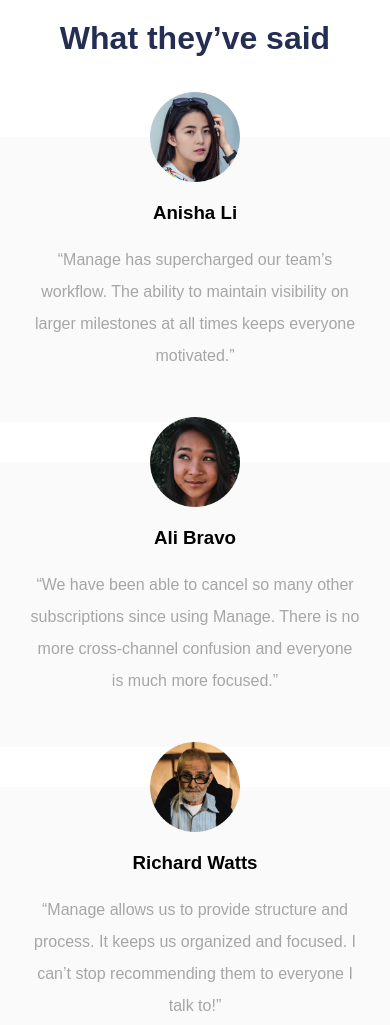
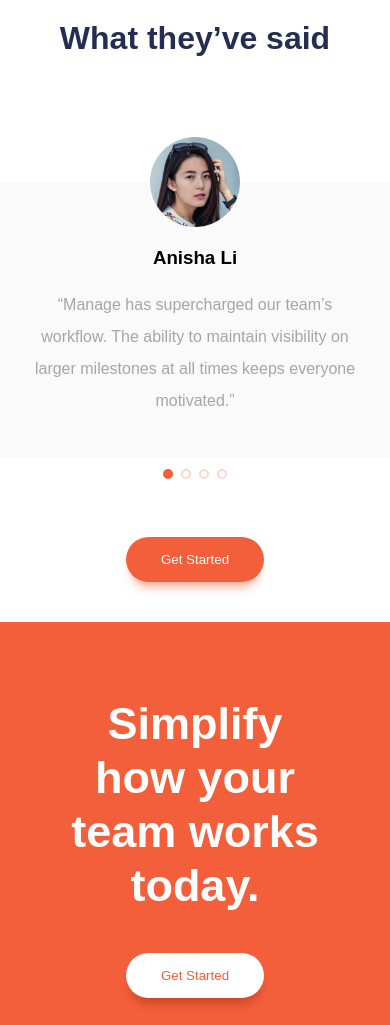
Before and after one commit to theMBdev/manage-landing-page-master-frontendmentor, a plain HTML site: page index.html in a window 390 px wide. Shown: the part 1960-2985 px from the top of the page. Drawn offline with nearby package versions, Linux system fonts and the light colour scheme; a web font is replaced by a local one.

Commit message:
Mobile carousel with flickity

```diff
--- /dev/null
+++ b/flickity.css
@@ -0,0 +1,137 @@
+/*! Flickity v2.2.1
+https://flickity.metafizzy.co
+---------------------------------------------- */
+
+.flickity-enabled {
+  position: relative;
+}
+
+.flickity-enabled:focus { outline: none; }
+
+.flickity-viewport {
+  overflow: hidden;
+  position: relative;
+  height: 100%;
+}
+
+.flickity-slider {
+  position: absolute;
+  width: 100%;
+  height: 100%;
+}
+
+/* draggable */
+
+.flickity-enabled.is-draggable {
+  -webkit-tap-highlight-color: transparent;
+  -webkit-user-select: none;
+     -moz-user-select: none;
+      -ms-user-select: none;
+          user-select: none;
+}
+
+.flickity-enabled.is-draggable .flickity-viewport {
+  cursor: move;
+  cursor: -webkit-grab;
+  cursor: grab;
+}
+
+.flickity-enabled.is-draggable .flickity-viewport.is-pointer-down {
+  cursor: -webkit-grabbing;
+  cursor: grabbing;
+}
+
+/* ---- flickity-button ---- */
+
+.flickity-button {
+  position: absolute;
+  background: hsla(0, 0%, 100%, 0.75);
+  border: none;
+  color: #333;
+}
+
+.flickity-button:hover {
+  background: white;
+  cursor: pointer;
+}
+
+.flickity-button:focus {
+  outline: none;
+  box-shadow: 0 0 0 5px #19F;
+}
+
+.flickity-button:active {
+  opacity: 0.6;
+}
+
+.flickity-button:disabled {
+  opacity: 0.3;
+  cursor: auto;
+  /* prevent disabled button from capturing pointer up event. #716 */
+  pointer-events: none;
+}
+
+.flickity-button-icon {
+  fill: currentColor;
+}
+
+/* ---- previous/next buttons ---- */
+
+.flickity-prev-next-button {
+  top: 50%;
+  width: 44px;
+  height: 44px;
+  border-radius: 50%;
+  /* vertically center */
+  transform: translateY(-50%);
+}
+
+.flickity-prev-next-button.previous { left: 10px; }
+.flickity-prev-next-button.next { right: 10px; }
+/* right to left */
+.flickity-rtl .flickity-prev-next-button.previous {
+  left: auto;
+  right: 10px;
+}
+.flickity-rtl .flickity-prev-next-button.next {
+  right: auto;
+  left: 10px;
+}
+
+.flickity-prev-next-button .flickity-button-icon {
+  position: absolute;
+  left: 20%;
+  top: 20%;
+  width: 60%;
+  height: 60%;
+}
+
+/* ---- page dots ---- */
+
+.flickity-page-dots {
+  position: absolute;
+  width: 100%;
+  bottom: -25px;
+  padding: 0;
+  margin: 0;
+  list-style: none;
+  text-align: center;
+  line-height: 1;
+}
+
+.flickity-rtl .flickity-page-dots { direction: rtl; }
+
+.flickity-page-dots .dot {
+  display: inline-block;
+  width: 10px;
+  height: 10px;
+  margin: 0 8px;
+  background: #333;
+  border-radius: 50%;
+  opacity: 0.25;
+  cursor: pointer;
+}
+
+.flickity-page-dots .dot.is-selected {
+  opacity: 1;
+}
--- a/index.html
+++ b/index.html
@@ -11,10 +11,8 @@
 
         <title>Frontend Mentor | Manage landing page</title>
 
-        <!-- Feel free to remove these styles or customise in your own stylesheet 👍 -->
-        <style>
+        <link rel="stylesheet" href="flickity.css">
 
-        </style>
     </head>
     <body>
 
@@ -134,7 +132,11 @@
             <section class="section-testimonial">
                 <h2 class="section-testimonial__title">What they’ve said</h2>
 
-                <div class="card-container">
+
+                <div class="main-carousel"
+                     data-flickity='{ "cellAlign": "center", "contain": true, "wrapAround": true }'>
+
+                    <div class="carousel-cell">
                         <div class="card">
                             <img class="card__image" src="images/avatar-anisha.png">
                             <h3 class="card__name">Anisha Li</h3>
@@ -142,7 +144,9 @@
                                 visibility on larger milestones at all times keeps everyone motivated.”
                             </p>
                         </div>
+                    </div>
 
+                    <div class="carousel-cell">
                         <div class="card">
                             <img class="card__image" src="images/avatar-ali.png">
                             <h3 class="card__name">Ali Bravo</h3>
@@ -151,7 +155,9 @@
                                 more focused.”
                             </p>
                         </div>
+                    </div>
 
+                    <div class="carousel-cell">
                         <div class="card">
                             <img class="card__image" src="images/avatar-richard.png">
                             <h3 class="card__name">Richard Watts</h3>
@@ -159,7 +165,9 @@
                                 and focused. I can’t stop recommending them to everyone I talk to!”
                             </p>
                         </div>
+                    </div>
 
+                    <div class="carousel-cell">
                         <div class="card">
                             <img class="card__image" src="images/avatar-shanai.png">
                             <h3 class="card__name">Shanai Gough</h3>
@@ -168,6 +176,13 @@
                             </p>
                         </div>
                     </div>
+
+                </div>
+
+<!--
+                <div class="card-container">
+                </div>
+-->
 
                 <button class="round-button">Get Started</button>
             </section>
@@ -238,5 +253,9 @@
             Challenge by <a href="https://www.frontendmentor.io?ref=challenge" target="_blank">Frontend Mentor</a>.
             Coded by <a href="#">Martin Brown</a>.
         </div>
+
+        <script src="https://unpkg.com/flickity@2/dist/flickity.pkgd.min.js"></script>
+
+
     </body>
 </html>
--- a/stylesheet.css
+++ b/stylesheet.css
@@ -192,13 +192,60 @@ h2 {
     margin-bottom: 40px;
 }
 
+.main-carousel {
+    position: relative;
+    margin-bottom: 80px;
+}
+
+.carousel-cell {
+    width: 100%;
+    height: 320px;
+    margin-right: 10px;
+    background: white;
+    border-radius: 5px;
+}
+
+/* cell number */
+.carousel-cell:before {
+    display: block;
+    display: block;
+    text-align: center;
+    color: white;
+}
+
+
+/* position dots in carousel */
+.flickity-page-dots {
+    bottom: 0px;
+}
+
+.flickity-page-dots .dot {
+    width: 12px;
+    height: 12px;
+    opacity: 1;
+    background: white !important;
+    border: 2px solid var(--primary-bright-red);
+    margin: 0 4px !important;
+}
+
+.flickity-button {
+  display: none;
+}
+
+/* fill-in selected dot */
+.flickity-page-dots .dot.is-selected {
+    background: var(--primary-bright-red) !important;
+}
+
 .card-container {
 
 }
 
 .card {
+    width: 100%;
+    margin-bottom: 50px;
     position: relative;
-    margin-bottom: 40px;
+    top: 45px;
     padding: 30px 30px 50px 30px;
     background-color: var(--neutral-very-light-grey);
 }
@@ -209,7 +256,6 @@ h2 {
     margin: auto;
     display: block;
     width: 90px;
-
     left:50%;
     margin-left:-45px;
 }
@@ -414,6 +460,12 @@ ul {
 }
 
 
+
+
+
+
+
+
 /* Desktop */
 @media only screen and (min-width: 865px) {
 
```
Lines whose indentation alone changed are shown as unchanged.
